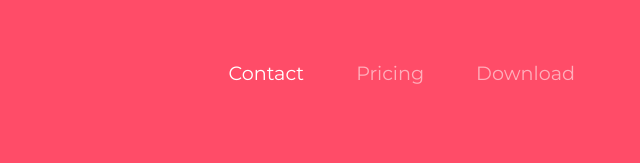
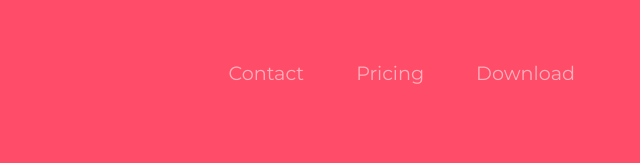
Before and after one commit to diyawaghmare/tindog, a plain HTML site: page index.html in a window 1280 px wide. Shown: the top 163 px of the page, 487-1127 px from the left. Drawn offline with nearby package versions, Linux system fonts and the light colour scheme.

Commit message:
Update index.html

```diff
--- a/index.html
+++ b/index.html
@@ -35,7 +35,7 @@
           <div class="collapse navbar-collapse" id="navbarNav">
             <ul class="navbar-nav ms-auto">
               <li class="nav-item">
-                <a class="nav-link active" aria-current="page" href="#footer">Contact</a>
+                <a class="nav-link" href="#footer">Contact</a>
               </li>
               <li class="nav-item">
                 <a class="nav-link" href="#pricing">Pricing</a>
```
